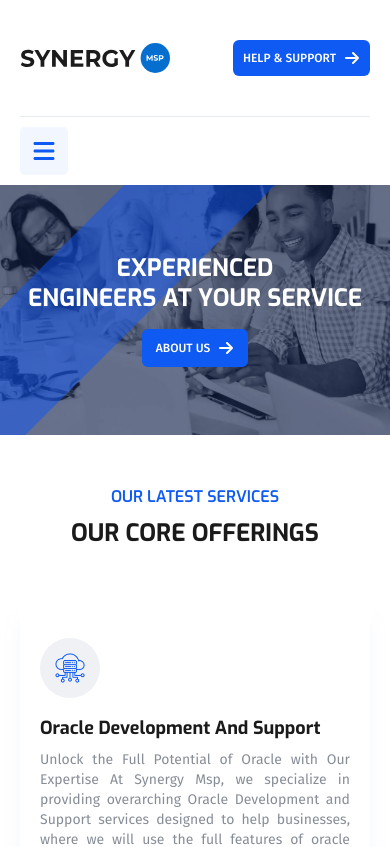
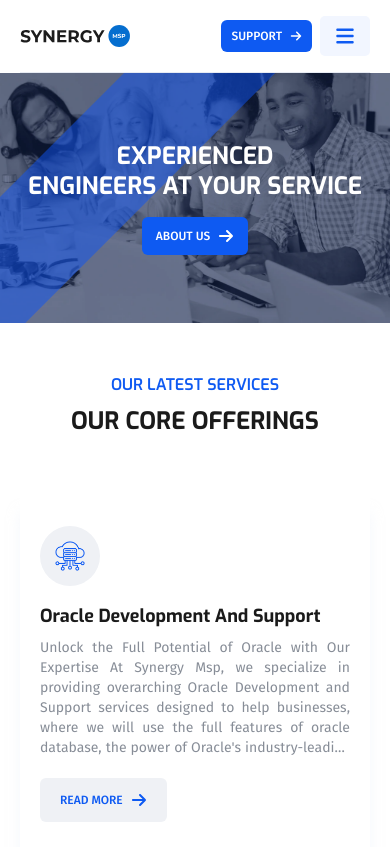
Before and after one commit to synergymsp/synergy, a Next.js app: page / in a window 390 px wide. Shown: the top 847 px of the page. Built offline with nearby package versions, Linux system fonts and the light colour scheme.

Commit message:
navbar fixes

```diff
--- a/app/(main)/layout.tsx
+++ b/app/(main)/layout.tsx
@@ -4,7 +4,6 @@ import { ToastContainer } from 'react-toastify';
 import Loading from '@/app/(main)/loading';
 import Footer from '@/component/Footer/Footer';
 import { HeaderInfo } from '@/component/HeaderInfo/HeaderInfo';
-import Navbar from '@/component/Navbar/Navbar';
 
 import 'react-toastify/dist/ReactToastify.css';
 
@@ -18,7 +17,6 @@ const MainLayout: React.FC<MainLayoutProps> = ({ children }) => {
       <ToastContainer />
       <div className="flex min-h-screen flex-col">
         <HeaderInfo />
-        <Navbar />
         <Suspense fallback={<Loading />}>
           <main className="flex-1">{children}</main>
         </Suspense>
--- a/component/HeaderInfo/HeaderInfo.tsx
+++ b/component/HeaderInfo/HeaderInfo.tsx
@@ -1,24 +1,36 @@
-import { faArrowRight } from '@fortawesome/free-solid-svg-icons';
+'use client';
+
+import { faArrowRight, faBars } from '@fortawesome/free-solid-svg-icons';
 import { FontAwesomeIcon } from '@fortawesome/react-fontawesome';
 import Image from 'next/image';
 import Link from 'next/link';
+import { useState } from 'react';
 
 import { Container } from '@/component/common/Container';
+import Navbar from '@/component/Navbar/Navbar';
 
 import { Button } from '../common/Button';
 
 export const HeaderInfo: React.FC = () => {
+  const [mobileMenuOpen, setMobileMenuOpen] = useState(false);
+
   return (
     <div className="bg-white">
       <Container>
-        <div className="flex items-center justify-between border-b border-surfaceLight py-10">
+        <div className="flex items-center justify-between border-b border-surfaceLight py-4 sm:py-10">
           <div className="flex-shrink-0">
             <Link href={'/'}>
-              <Image src="/logo.svg" alt="Synergy MSP" width={200} height={0} className='h-auto w-[150px] md:w-[200px]' />
+              <Image
+                src="/logo.svg"
+                alt="Synergy MSP"
+                width={200}
+                height={0}
+                className="h-auto w-[110px] sm2:w-[130px] sm:w-[150px] md:w-[200px]"
+              />
             </Link>
           </div>
 
-          <div className="flex items-center">
+          <div className="flex items-center gap-2 sm:gap-4">
             <h3 className="mr-4 hidden text-xl font-extrabold text-title lg:mr-8 lg:block">
               Click Here for Immediate Assistance
             </h3>
@@ -27,13 +39,31 @@ export const HeaderInfo: React.FC = () => {
               className="text-sm font-extrabold text-title hover:text-theme sm:text-xl"
             >
               <Button className="bg-theme px-[10px] py-[10px] text-white sm:px-[30px] sm:py-[15px] md:px-[20px]">
-                Help & Support
-                <FontAwesomeIcon icon={faArrowRight} className="ml-2 h-4 w-4" />
+                <span className="hidden sm2:inline">Help & Support</span>
+                <span className="inline sm2:hidden">Support</span>
+                <FontAwesomeIcon icon={faArrowRight} className="ml-2 size-3 sm2:size-4" />
               </Button>
             </Link>
+
+            <button
+              onClick={() => setMobileMenuOpen(true)}
+              aria-label="Open menu"
+              className="flex h-full w-[50px] flex-shrink-0 items-center justify-center rounded-[5px] bg-surfaceExtraLight py-[10px] text-theme sm:py-[15px] lg:hidden"
+            >
+              <FontAwesomeIcon
+                icon={faBars}
+                className="h-5 w-5"
+                aria-hidden="true"
+              />
+            </button>
           </div>
         </div>
       </Container>
+
+      <Navbar
+        mobileMenuOpen={mobileMenuOpen}
+        setMobileMenuOpen={setMobileMenuOpen}
+      />
     </div>
   );
 };
--- a/component/Navbar/Navbar.tsx
+++ b/component/Navbar/Navbar.tsx
@@ -1,7 +1,6 @@
 'use client';
 
 import {
-  faBars,
   faChevronDown,
   faChevronRight,
   faMinus,
@@ -30,8 +29,15 @@ const servicesLinks = serviceRoutes.map((route) => ({
   href: getServicePath(route.id),
 }));
 
-const Navbar: React.FC = () => {
-  const [mobileMenuOpen, setMobileMenuOpen] = useState(false);
+interface NavbarProps {
+  mobileMenuOpen: boolean;
+  setMobileMenuOpen: (open: boolean) => void;
+}
+
+const Navbar: React.FC<NavbarProps> = ({
+  mobileMenuOpen,
+  setMobileMenuOpen,
+}) => {
   const [servicesMenuOpen, setServicesMenuOpen] = useState(false);
   const [isDropdownOpen, setIsDropdownOpen] = useState(false);
   const [isDropdownFade, setIsDropdownFade] = useState(false);
@@ -71,7 +77,7 @@ const Navbar: React.FC = () => {
   return (
     <header className="bg-white">
       <Container>
-        <nav className="flex items-center justify-between">
+        <nav className="hidden lg:flex lg:items-center lg:justify-between">
           {/* Left Side - Desktop Menu */}
           <div className="hidden lg:flex lg:space-x-8">
             {navigationLinks.map((link) => (
@@ -119,26 +125,13 @@ const Navbar: React.FC = () => {
                       <span className="item-style">
                         <span className="dot"></span>
                       </span>
-                      {service.title}
+                      {service.title}dsdsd
                     </Link>
                   ))}
                 </div>
               )}
             </div>
           </div>
-
-          {/* Mobile Menu Button */}
-          <button
-            onClick={() => setMobileMenuOpen(true)}
-            aria-label="Open menu"
-            className="my-[10px] flex h-[48px] w-[48px] items-center justify-center rounded-[5px] bg-surfaceExtraLight text-theme lg:hidden"
-          >
-            <FontAwesomeIcon
-              icon={faBars}
-              className="h-6 w-6"
-              aria-hidden="true"
-            />
-          </button>
         </nav>
       </Container>
 
--- a/tailwind.config.ts
+++ b/tailwind.config.ts
@@ -50,6 +50,7 @@ const config = {
       },
       screens: {
         sm2: '400px',
+        xs: '500px',
         sm: '576px',
         md: '768px',
         lg: '1024px',
```
